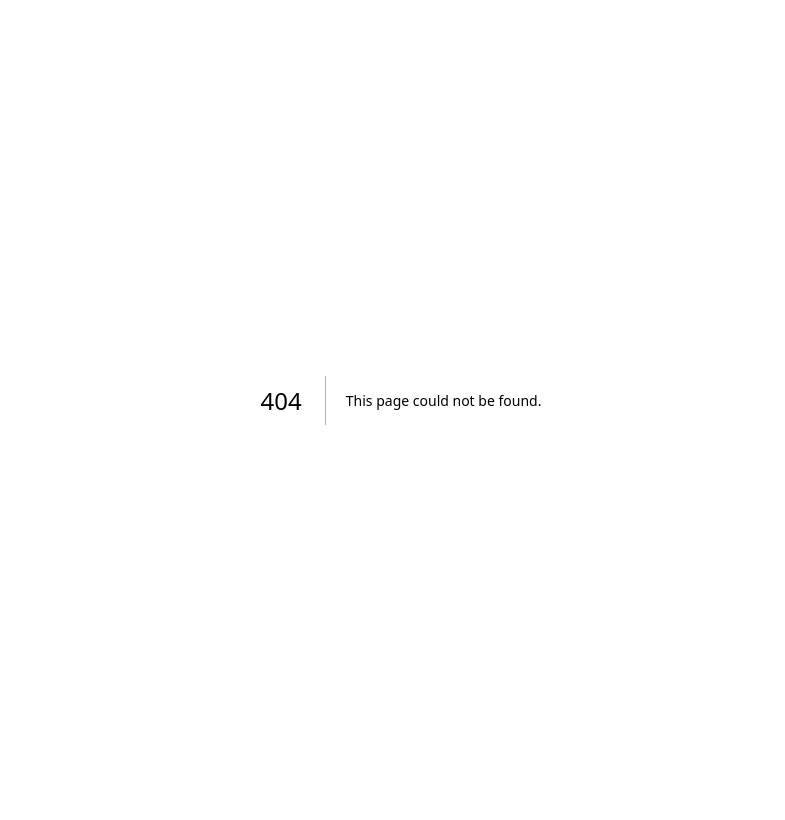
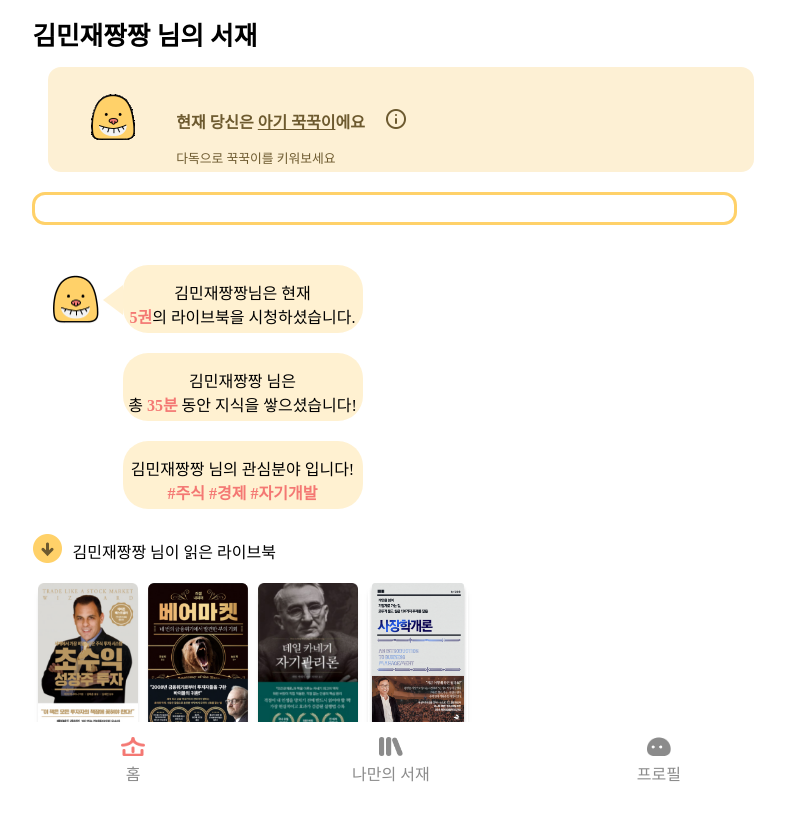
Before and after one commit to 21yuyu99/kkuckdam_frontend, a Next.js app: page /report in a window 1280 px wide. Before the commit this address had no page. Shown: the top 820 px of the page, without its empty margins (239-1024 px from the left). Built offline with nearby package versions, Linux system fonts and the light colour scheme; a web font is replaced by a local one.

Commit message:
레포트 페이지 완성

```diff
--- a/components/lib_userreadbook/index.tsx
+++ b/components/lib_userreadbook/index.tsx
@@ -12,16 +12,23 @@ export const UserReadBookList = () => {
         <ReadbookList>
             <Image src={Down} alt="내리기" width={29} height={29} />
             <span className="text-style">김민재짱짱 님이 읽은 라이브북</span>
-
             <ReadList>
+            <div>
             <Image src={UltraProfit} alt = "초수익 성장주 투자" width={100} height={153}/>
             <span className ="write-style">서평작성</span>
+            </div>
+            <div>
             <Image src={BearMarket} alt = "베어마켓" width={100} height={153}/>
             <span className ="write-style">서평작성</span>
+            </div>
+            <div>
             <Image src={SelfManagement} alt = "자기관리론" width={100} height={153}/>
             <span className ="write-style">서평작성</span>
+            </div>
+            <div>
             <Image src={MarketOverview} alt = "시장학개론" width={100} height={153}/>
             <span className ="write-style">서평작성</span>
+            </div>
             </ReadList>
 
 
--- a/components/lib_userreadbook/lib_readbook.style.tsx
+++ b/components/lib_userreadbook/lib_readbook.style.tsx
@@ -17,21 +17,28 @@ export const User_name = styled.div`
     display : flex;
     margin-left: 10px;
     margin-top : 4px;
-
-
 `
 
 export const ReadList = styled.div`
 display:flex;
 margin-top : 20px;
+overflow:scroll;
 
-overflow:scroll;
->img{
-  margin: 0 10px 100px;
+>div{
+    display : flex;
+    flex-direction : column;
+
+}
+
+>div > img{
+    margin: 0 5px;
+    box-shadow : 0 6px 6px -5px black;
+
 }
 .write-style{
+    margin: 10px 5px 100px 30px;
     display : flex;
-    margin-top : 200px;
+    text-decoration : underline;
+    color : #797979;
 }
-
 `
--- /dev/null
+++ b/components/report/index.tsx
@@ -0,0 +1,51 @@
+
+import {ReportContainer,Bubble, Answer, Bubble2, Bubble3, Kkuksay, User_name, Num_book, Time_book, User_interest} from "./report.style"
+import Image from 'next/image';
+import kkuk from '@/public/img/library/kkuk.png';
+
+export const Report = () => {
+    return (
+        <ReportContainer>
+            <Image src = {kkuk} alt = "꾹꾹이" width = {55} height = {49}/>
+            <Answer>
+                <Bubble>
+                    <Kkuksay>
+                        <User_name>
+                            <span>김민재짱짱</span>
+                            <span>님은 현재</span>
+                        </User_name>
+                        <Num_book>
+                            <span className ="write-style">5권</span>
+                            <span>의 라이브북을 시청하셨습니다.</span>
+                        </Num_book>
+                    </Kkuksay>
+                </Bubble>
+                <Bubble2>
+                    <Kkuksay>
+                        <User_name>
+                            <span>김민재짱짱</span>
+                            <span> 님은</span>
+                        </User_name>
+                        <Time_book>
+                            <span>총 </span>
+                            <span className ="write-style">35분 </span>
+                            <span>동안 지식을 쌓으셨습니다!</span>
+                        </Time_book>
+                    </Kkuksay>
+                </Bubble2>
+
+                <Bubble3>
+                <Kkuksay>
+                        <User_name>
+                            <span>김민재짱짱</span>
+                            <span> 님의 관심분야 입니다!</span>
+                        </User_name>
+                        <User_interest>
+                            <span className ="write-style">#주식 #경제 #자기개발 </span>
+                        </User_interest>
+                    </Kkuksay>
+                </Bubble3>
+            </Answer>
+        </ReportContainer>
+    )
+}
--- /dev/null
+++ b/components/report/report.style.tsx
@@ -0,0 +1,101 @@
+import styled from "styled-components";
+
+
+
+export const ReportContainer = styled.div`
+    margin : -50px 0 0 30px;
+    display : flex;
+
+`
+export const Answer = styled.div`
+    display : flex;
+    flex-direction : column;
+`
+
+
+export const Bubble = styled.div`
+    position: relative;
+    margin-left : 20px;
+    margin-top : -10px;
+    width: 240px;
+    height: 68px;
+    padding: 0px;
+    background: #FFD169;
+    border-radius: 25px;
+    background-color: rgba( 255, 209, 105, 0.3 );
+
+    &::after {
+        content: '';
+        position: absolute;
+        border-style: solid;
+        border-width: 15px 20.3px 15px 0;
+        border-color: transparent #FFD169;
+        opacity : 0.3;
+        display: block;
+        width: 0;
+        z-index: 1;
+        left: -20px;
+        top: 20px;
+    }
+`
+
+export const Bubble2 = styled.div`
+    position : relative;
+    margin-left : 20px;
+    margin-top : 20px;
+    width: 240px;
+    height: 68px;
+    padding: 0px;
+    background:#FFD169;
+    border-radius: 25px;
+    background-color: rgba( 255, 209, 105, 0.3 );
+`
+export const Bubble3 = styled.div`
+    position : relative;
+    margin-left : 20px;
+    margin-top : 20px;
+    width: 240px;
+    height: 68px;
+    padding: 0px;
+    background:#FFD169;
+    border-radius: 25px;
+    background-color: rgba( 255, 209, 105, 0.3 );
+
+`
+export const Kkuksay = styled.div`
+    display : flex;
+    flex-direction : column;
+    margin-top : 15px;
+`
+export const User_name = styled.div`
+    text-align : center;
+
+
+`
+export const Num_book = styled.div`
+    text-align : center;
+    .write-style {
+        color : #F47873;
+        opacity : 1;
+        font-weight : bold;
+    }
+
+`
+export const Time_book = styled.div`
+    text-align : center;
+    .write-style {
+        color : #F47873;
+        opacity : 1;
+        font-weight : bold;
+    }
+
+`
+export const User_interest = styled.div`
+    text-align : center;
+    .write-style {
+        color : #F47873;
+        opacity : 1;
+        font-weight : bold;
+    }
+
+`
--- /dev/null
+++ b/pages/report.tsx
@@ -0,0 +1,27 @@
+import { Main } from '@/styles/home.style'
+import { KkukBanner } from '@/components/kkuk'
+import {Nav} from '@/components/lib_nav'
+import {ReviewBanner} from '@/components/reviewbanner'
+import {UserReadBookList} from '@/components/lib_userreadbook'
+import {BottomBar} from '@/components/bottomBar'
+import {Report} from '@/components/report'
+import Head from 'next/head'
+import { useEffect } from 'react'
+import { useSelector } from 'react-redux';
+
+export default function library_report() {
+  return (
+    <>
+      <Head>
+        <title>꾹담</title>
+      </Head>
+      <Main>
+        <KkukBanner/>
+        <Nav/>
+        <Report/>
+        <UserReadBookList/>
+        <BottomBar/>
+      </Main>
+    </>
+  )
+}
```
Also changed, not shown: pages/library/library.tsx (deleted, +0 -25 lines), public/img/library/kkuk.png (added).
